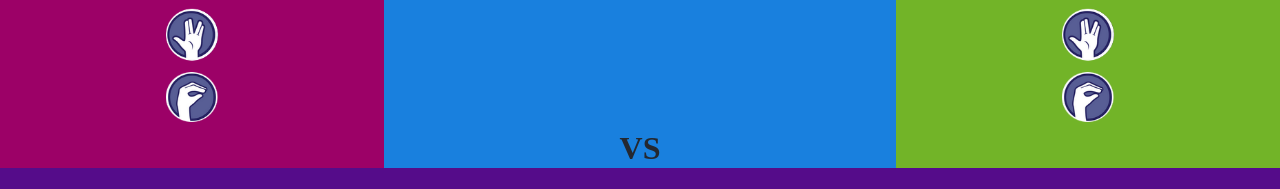
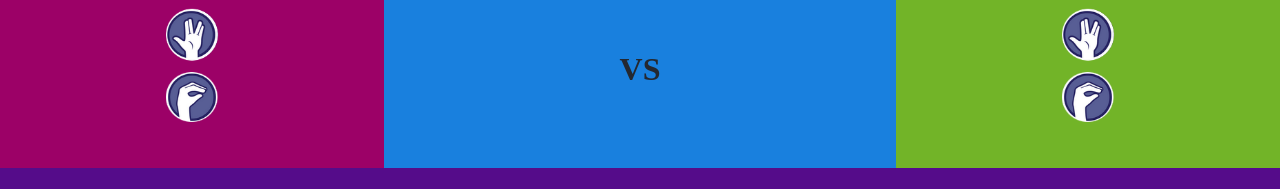
Before and after one commit to gerdel/pptsl, a plain HTML site: page index.html in a window 1280 px wide. Shown: the part 461-650 px from the top of the page. Drawn offline with Linux system fonts and the light colour scheme.

Commit message:
cambio 4

```diff
--- a/estilos.css
+++ b/estilos.css
@@ -36,10 +36,10 @@ img[name="pptsl"]{
 .proceso > h1 {
 	position:absolute;
 	text-align:center;
-	top:17.8em;
-	left:0em;
-	width:100%;
+	top:16em;
+	width:40%;
 	color:#242830;
+	margin:0 auto;
 }
 .subProceso,.subProceso1,.subProceso2{
 	float:left;
```
